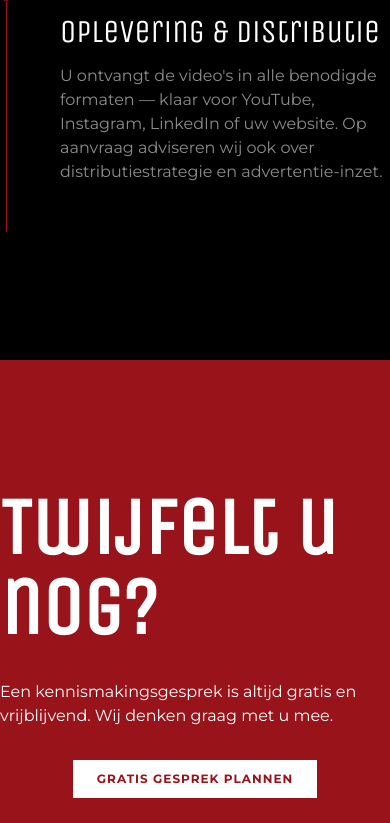
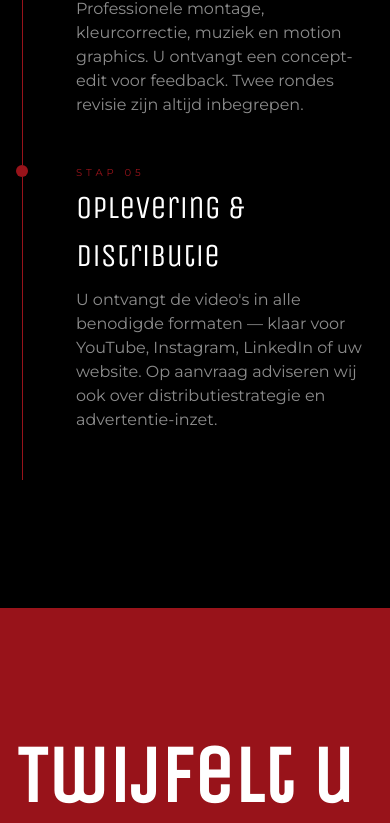
Before and after one commit to Rellor/sakusei-portfolio, a Next.js app: page /process-and-pricing in a window 390 px wide. Shown: the part 2068-2891 px from the top of the page. Built offline with nearby package versions, Linux system fonts and the light colour scheme.

Commit message:
Update layout and styles for improved responsiveness and consistency across components

```diff
--- a/app/page.tsx
+++ b/app/page.tsx
@@ -50,7 +50,7 @@ export default function Home() {
     <div>
       <div>
         <div
-          className="h-screen px-18 relative bg-gradient-hero bg-black flex flex-col gap-8 justify-center"
+          className="h-screen xl:px-20 lg:px-12 px-4 relative bg-gradient-hero bg-black flex flex-col gap-8 justify-center"
           id="hero"
         >
           <p className="text-red uppercase text-[10px] absolute top-1 left-18 tracking-[4px] flex gap-1 items-center">
--- a/app/process-and-pricing/page.tsx
+++ b/app/process-and-pricing/page.tsx
@@ -64,7 +64,7 @@ export default function ProcessAndPricing() {
         </div>
 
         <Section
-          className="text-white flex-col flex gap-8 items-center"
+          className="text-white flex-col flex gap-8"
           background="dark"
           fullWidth={false}
         >
@@ -79,7 +79,7 @@ export default function ProcessAndPricing() {
         </Section>
 
         <Section
-          className="text-white flex-col flex gap-8 items-center"
+          className="text-white flex-col flex gap-8"
           background="red"
           fullWidth={false}
         >
--- a/app/src/components/UI/processSteps/index.tsx
+++ b/app/src/components/UI/processSteps/index.tsx
@@ -10,7 +10,7 @@ type ProcessStepsProps = {
 
 export default function ProcessSteps({ steps }: ProcessStepsProps) {
   return (
-    <div className="flex flex-col w-full max-w-3xl">
+    <div className="flex flex-col w-full max-w-6xl">
       {steps.map((item, index) => {
         return (
           <div key={index} className="flex gap-12">
--- a/app/src/components/UI/section/index.tsx
+++ b/app/src/components/UI/section/index.tsx
@@ -17,7 +17,7 @@ export default function Section({
 }: SectionProps) {
   return (
     <div
-      className={`${background === "light" ? "bg-cream" : background === "dark" ? "bg-black" : background === "red" ? "bg-red" : "bg-gray"} ${noPadding ? "" : "py-32"} ${parentClassName}`}
+      className={`${background === "light" ? "bg-cream" : background === "dark" ? "bg-black" : background === "red" ? "bg-red" : "bg-gray"} ${noPadding ? "" : "py-32"} ${parentClassName} lg:px-8 px-4`}
     >
       <div
         className={`${!fullWidth && "max-w-6xl mx-auto w-full"} ${className}`}
```
